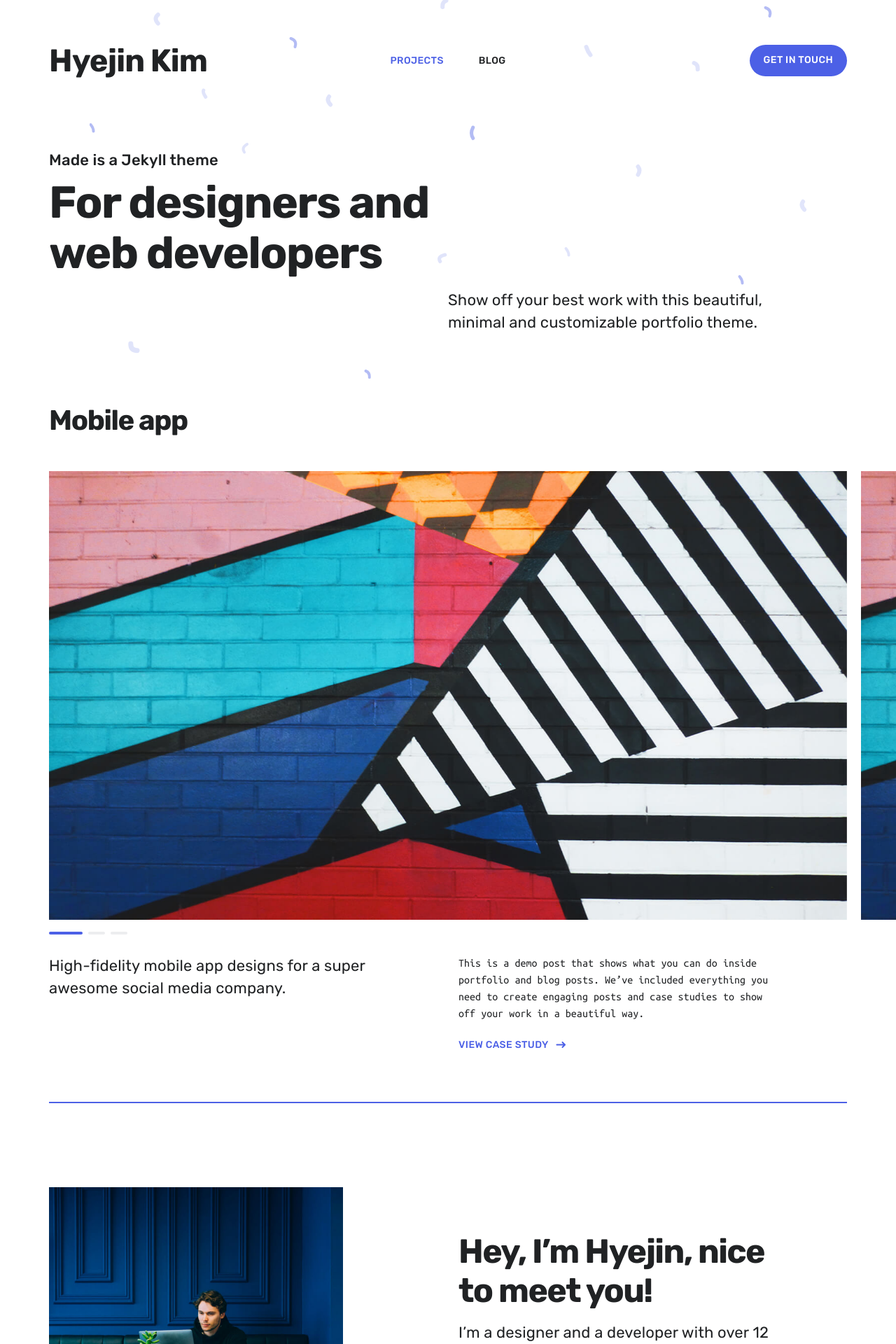
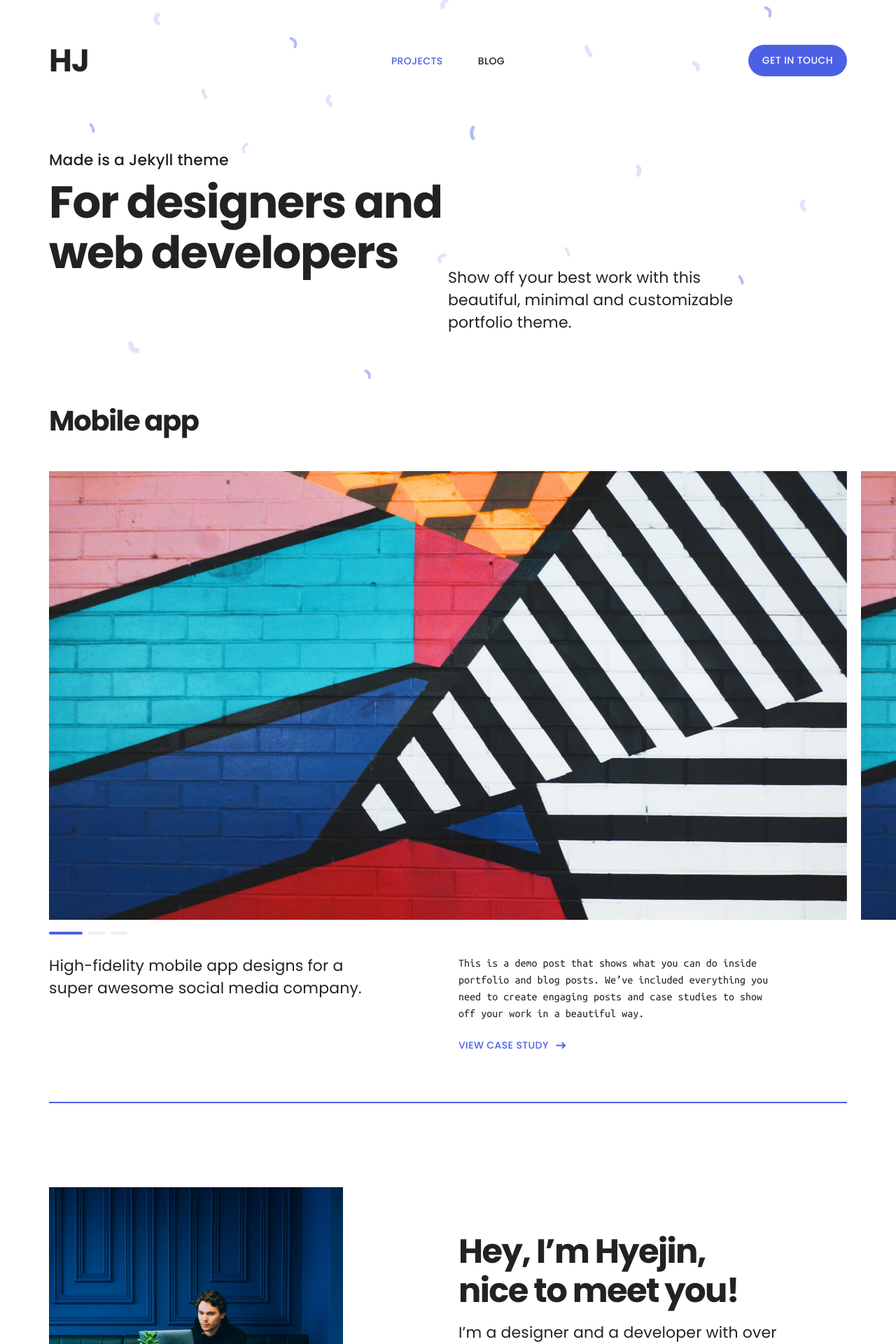
Before and after one commit to hyejinni/hyejinni.github.io, a Jekyll site: the page built from index.html, in a window 1280 px wide. Shown: the top 1920 px of the page at 70% size. Built offline with Jekyll 4.4.1, drawn with Linux system fonts in a browser that asks for light colours; nearby versions of some CDN libraries; some of the changed text lies outside the part shown.

Commit message:
폰트변경

```diff
--- a/_data/settings.yml
+++ b/_data/settings.yml
@@ -1,5 +1,5 @@
 basic_settings:
-  site_title: Hyejin Kim
+  site_title: HJ
   favicon_image: /images/favicon.png
 
 header_settings:
@@ -70,8 +70,8 @@ color_settings:
   error_color: '#D64541'
 
 font_settings:
-  font_embed: '<link href="https://fonts.googleapis.com/css?family=Rubik:400,500,700|Ubuntu+Mono:400,700" rel="stylesheet">'
-  title_font: 'Rubik, sans-serif'
+  font_embed: '<link href="https://fonts.googleapis.com/css?family=Poppins:400,500,600,700|Ubuntu+Mono:400,700" rel="stylesheet">'
+  title_font: 'Poppins, sans-serif'
   body_font: '"Ubuntu Mono", sans-serif'
   regular_weight: 400
   bold_weight: 700
```
